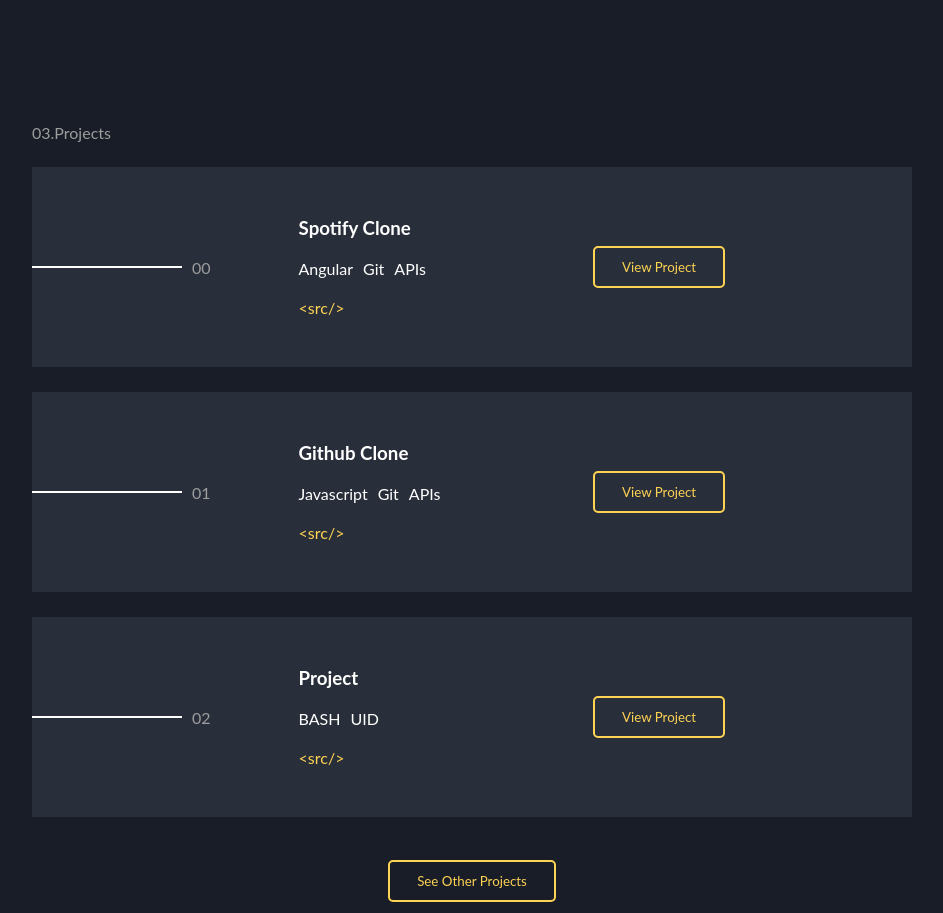
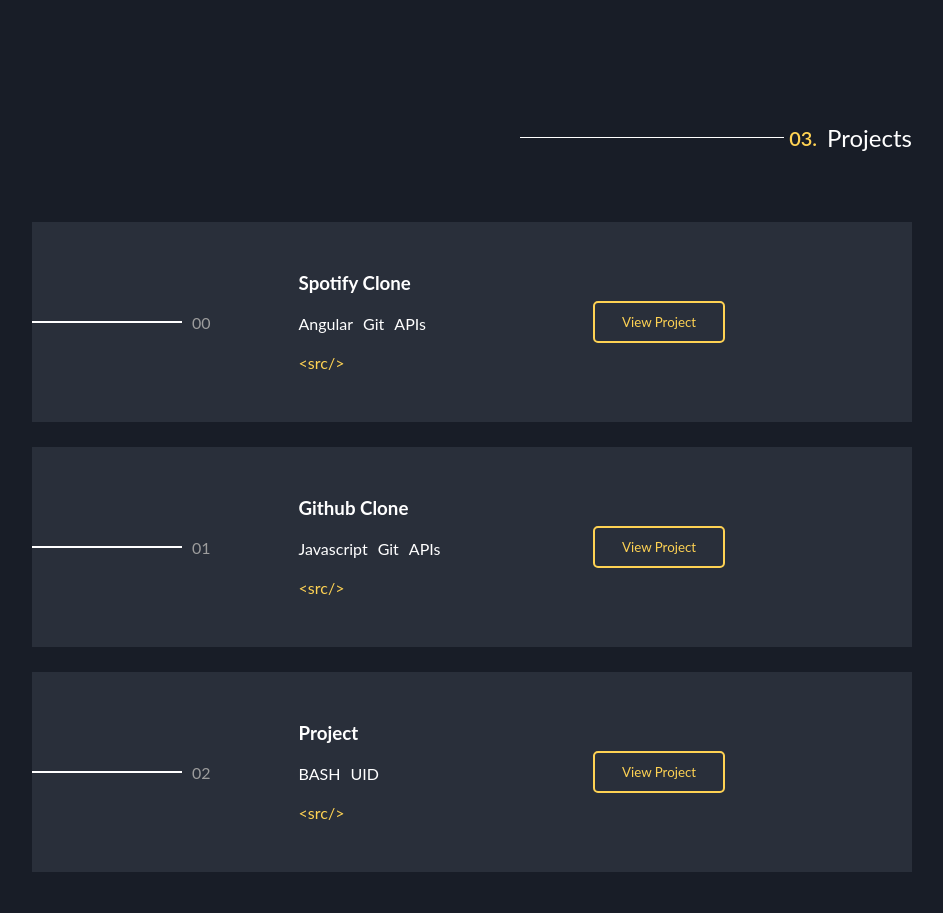
Before and after one commit to valentinesamuel/portfolio, an Angular app: page / in a window 1280 px wide. Shown: the part 2040-2953 px from the top of the page, without its empty margins (168-1111 px from the left). Built offline with nearby package versions, Linux system fonts and the light colour scheme; a web font is replaced by a local one.

Commit message:
feat: removed project title and put it in the home component

```diff
--- a/src/app/home/home.component.html
+++ b/src/app/home/home.component.html
@@ -71,6 +71,7 @@
     </section>
 
     <!--   Job Experience Section   -->
+    <p class="title" id="projects"><span>03.</span>Projects</p>
     <app-projects id="projects"></app-projects>
 
     <!--  Contact Me Section   -->
--- a/src/app/projects/projects.component.html
+++ b/src/app/projects/projects.component.html
@@ -1,4 +1,4 @@
-<p class="title" id="projects"><span>03.</span>Projects</p>
+
 <section class="project-container">
   <div class="project" *ngFor="let project of projectList; let i = index">
     <div class="left">
```
